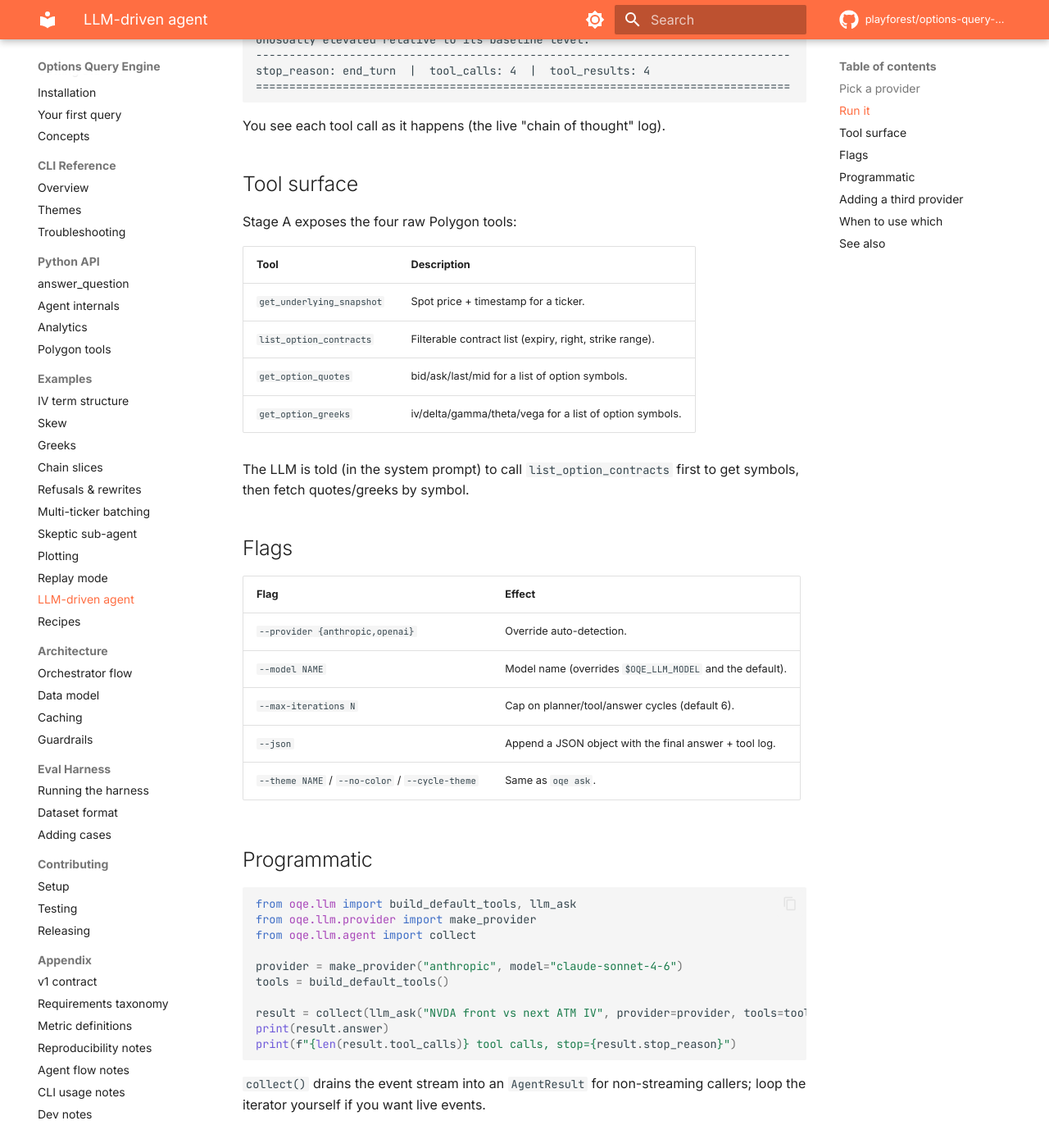
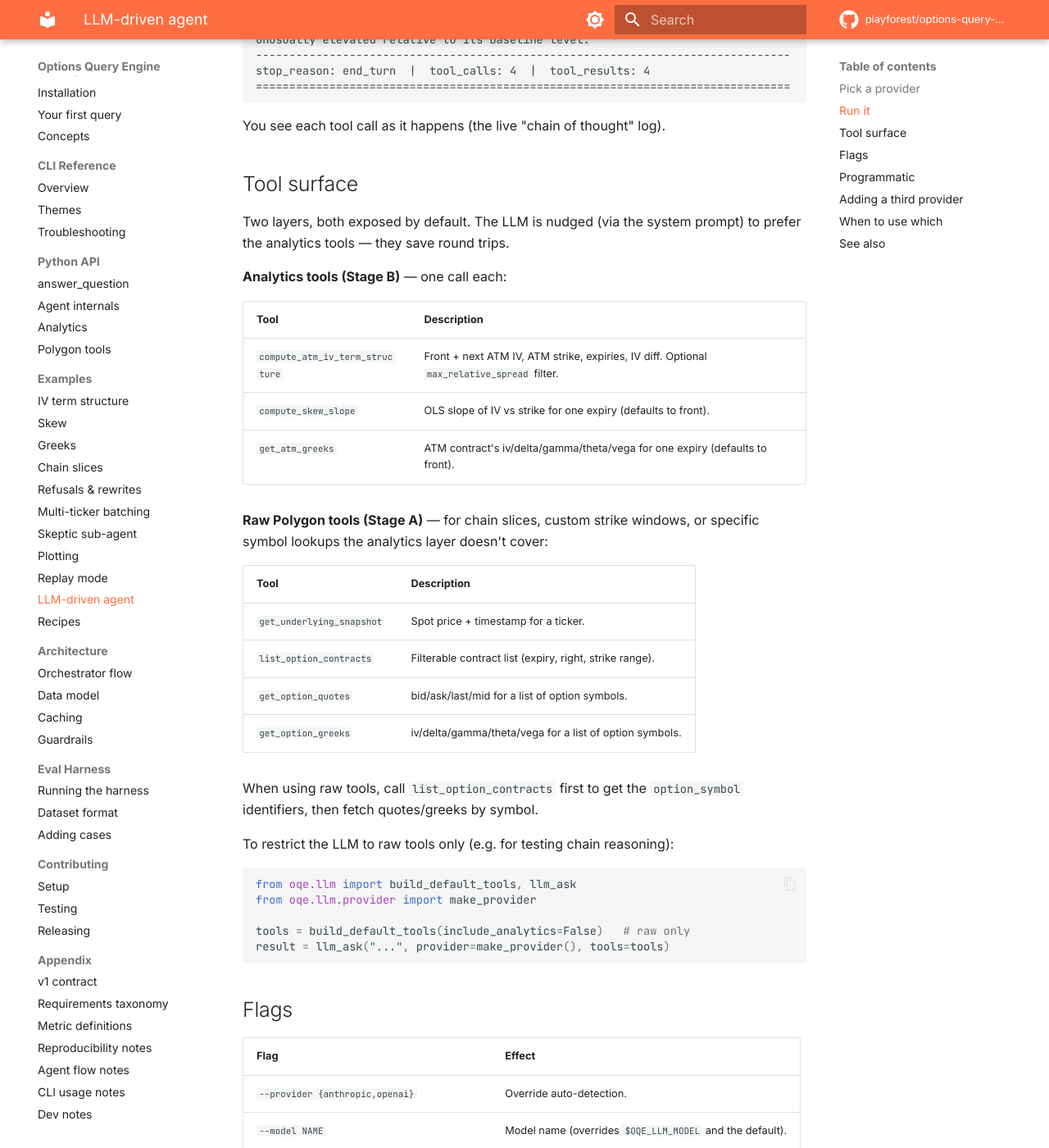
Before and after one commit to playforest/voli, an MkDocs documentation site: the page built from docs/examples/llm-ask.md, in a window 1280 px wide and 1400 px high, scrolled down 1271 px. Shown: the whole window at 82% size. Built offline with MkDocs 1.6.1 and Material for MkDocs 9.7.7, drawn with Linux system fonts in a browser that asks for light colours; comment, search, counter and statistics services are not loaded.

Commit message:
docs(llm,stage-b): document the analytics tool layer
Replace the Stage-A "four raw tools" section with a two-layer layout:
analytics tools (preferred) plus raw tools (for chain slices, custom
strike windows, specific symbol lookups). Adds the
include_analytics=False recipe for tests that want primitives only.

````diff
--- a/docs/examples/llm-ask.md
+++ b/docs/examples/llm-ask.md
@@ -68,7 +68,19 @@
 
 ## Tool surface
 
-Stage A exposes the four raw Polygon tools:
+Two layers, both exposed by default. The LLM is nudged (via the system
+prompt) to prefer the analytics tools — they save round trips.
+
+**Analytics tools (Stage B)** — one call each:
+
+| Tool | Description |
+| --- | --- |
+| `compute_atm_iv_term_structure` | Front + next ATM IV, ATM strike, expiries, IV diff. Optional `max_relative_spread` filter. |
+| `compute_skew_slope` | OLS slope of IV vs strike for one expiry (defaults to front). |
+| `get_atm_greeks` | ATM contract's iv/delta/gamma/theta/vega for one expiry (defaults to front). |
+
+**Raw Polygon tools (Stage A)** — for chain slices, custom strike windows,
+or specific symbol lookups the analytics layer doesn't cover:
 
 | Tool | Description |
 | --- | --- |
@@ -77,8 +89,18 @@
 | `get_option_quotes` | bid/ask/last/mid for a list of option symbols. |
 | `get_option_greeks` | iv/delta/gamma/theta/vega for a list of option symbols. |
 
-The LLM is told (in the system prompt) to call `list_option_contracts`
-first to get symbols, then fetch quotes/greeks by symbol.
+When using raw tools, call `list_option_contracts` first to get the
+`option_symbol` identifiers, then fetch quotes/greeks by symbol.
+
+To restrict the LLM to raw tools only (e.g. for testing chain reasoning):
+
+```python
+from oqe.llm import build_default_tools, llm_ask
+from oqe.llm.provider import make_provider
+
+tools = build_default_tools(include_analytics=False)   # raw only
+result = llm_ask("...", provider=make_provider(), tools=tools)
+```
 
 ## Flags
 
````
